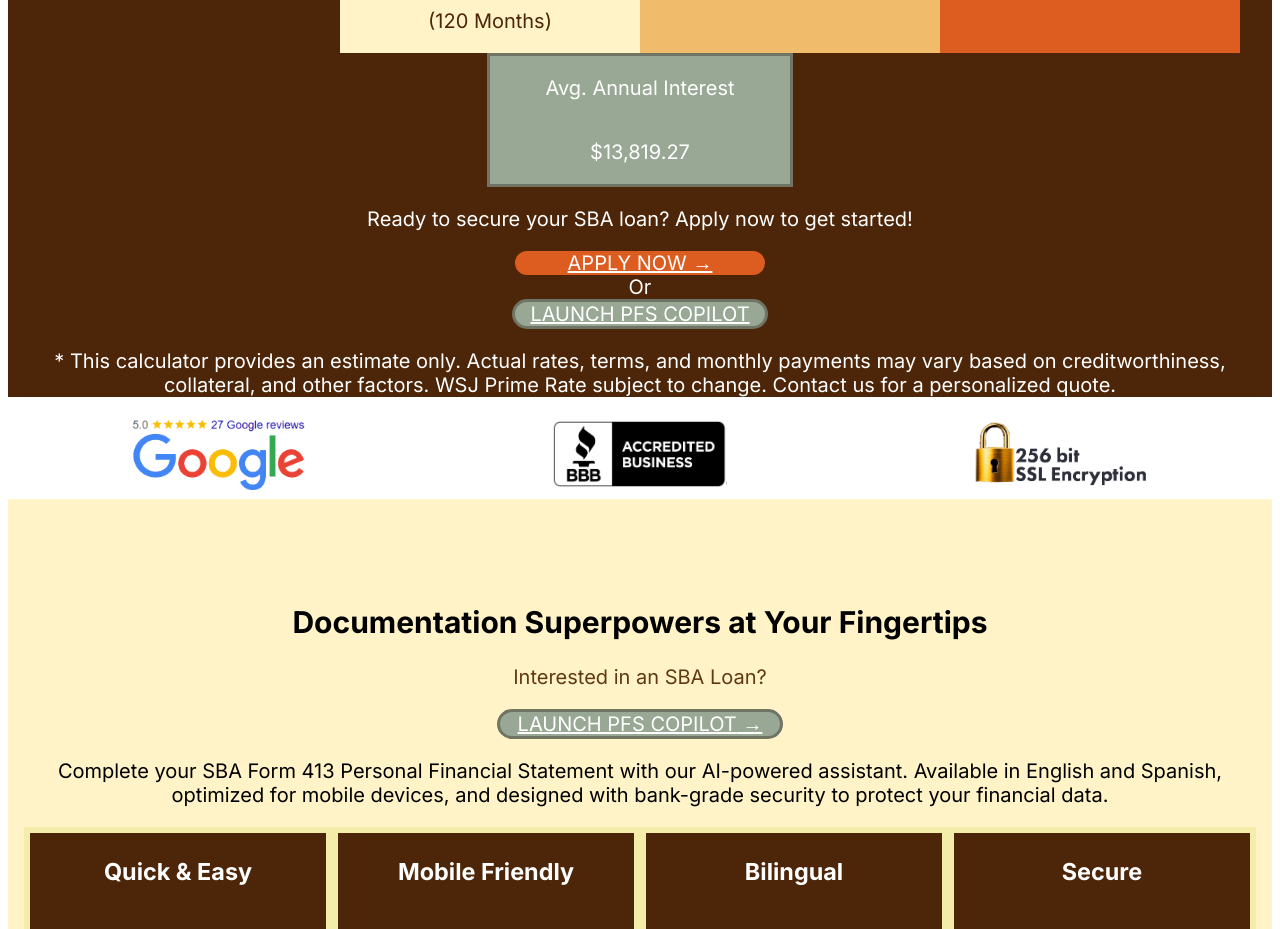
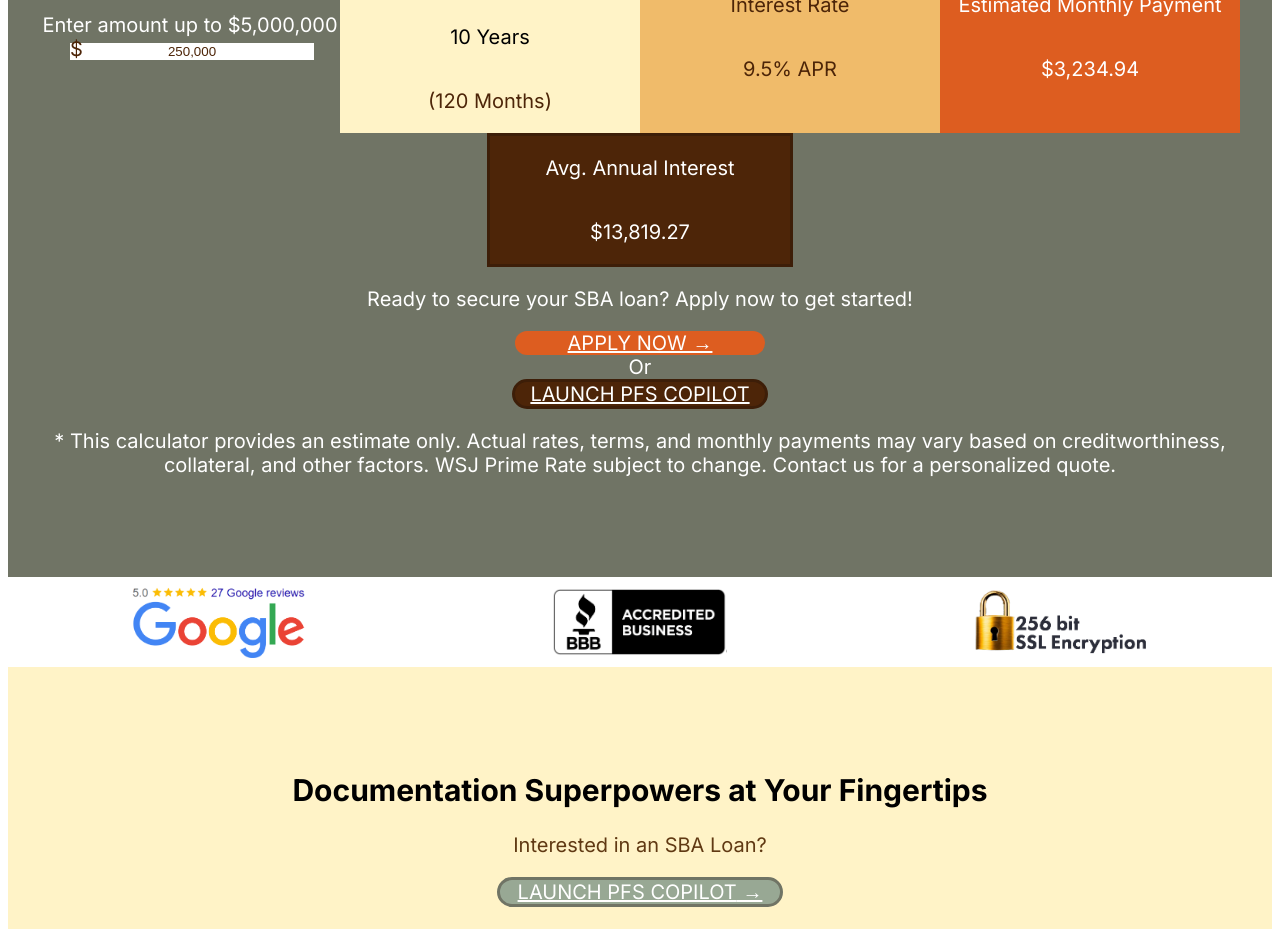
Before and after one commit to nomanoff9/core-business-capital-site, a Next.js app: page /en/sba-calculator in a window 1280 px wide. Shown: the part 420-1349 px from the top of the page. Built offline with nearby package versions, Linux system fonts and the light colour scheme.

Commit message:
Optimize analytics & update SBA Calculator styling - Remove direct GA4 (saves 155KB), update calculator colors and input styling

```diff
--- a/src/app/[lang]/layout.tsx
+++ b/src/app/[lang]/layout.tsx
@@ -2,7 +2,6 @@ import type { Metadata, Viewport } from 'next';
 import { Inter } from 'next/font/google';
 import '../globals.css';
 import { notFound } from 'next/navigation';
-import GoogleAnalytics from '@/components/GoogleAnalytics';
 import GoogleTagManager from '@/components/GoogleTagManager';
 import UTMTracker from '@/components/UTMTracker';
 import { Suspense } from 'react';
@@ -107,7 +106,6 @@ export default async function LocaleLayout({
         </noscript>
 
         <GoogleTagManager gtmId="GTM-53D883F" />
-        <GoogleAnalytics measurementId="G-QVMLEDCCHV" />
         {/* UTM Tracker for Bing Ads and other campaign tracking */}
         <Suspense fallback={null}>
           <UTMTracker />
--- a/src/components/GoogleAnalytics.tsx
+++ /dev/null
@@ -1,37 +0,0 @@
-'use client';
-
-import { useEffect } from 'react';
-import Script from 'next/script';
-
-export default function GoogleAnalytics({ measurementId }: { measurementId: string }) {
-  useEffect(() => {
-    // Initialize dataLayer immediately
-    interface GtagWindow extends Window {
-      dataLayer?: unknown[];
-      gtag?: (...args: unknown[]) => void;
-    }
-    const gtagWindow = window as GtagWindow;
-    gtagWindow.dataLayer = gtagWindow.dataLayer || [];
-
-    function gtag(...args: unknown[]) {
-      if (gtagWindow.dataLayer) {
-        gtagWindow.dataLayer.push(args);
-      }
-    }
-
-    gtagWindow.gtag = gtag;
-    gtag('js', new Date());
-    gtag('config', measurementId, {
-      page_path: window.location.pathname,
-    });
-  }, [measurementId]);
-
-  return (
-    <>
-      <Script
-        src={`https://www.googletagmanager.com/gtag/js?id=${measurementId}`}
-        strategy="afterInteractive"
-      />
-    </>
-  );
-}
--- a/src/components/PFSCopilot.tsx
+++ b/src/components/PFSCopilot.tsx
@@ -10,8 +10,8 @@ interface PFSCopilotProps {
 const PFSCopilot = memo(function PFSCopilot({ dict }: PFSCopilotProps) {
   return (
     <section
-      className="px-4 pt-20 pb-0"
-      style={{ backgroundColor: '#fff3c7', margin: 0, padding: '80px 16px 0 16px' }}
+      className="px-4"
+      style={{ backgroundColor: '#fff3c7', margin: 0, padding: '80px 16px' }}
       role="region"
       aria-labelledby="pfs-copilot-heading"
     >
--- a/src/components/SBACalculator.tsx
+++ b/src/components/SBACalculator.tsx
@@ -63,8 +63,8 @@ const SBACalculator = memo(function SBACalculator({ dict, lang = 'en' }: SBACalc
 
   return (
     <section
-      className="py-0 px-4"
-      style={{ backgroundColor: '#4d2508' }}
+      className="px-4"
+      style={{ backgroundColor: '#707465', margin: 0, padding: '80px 16px' }}
       role="region"
       aria-labelledby="sba-calculator-heading"
     >
@@ -99,7 +99,7 @@ const SBACalculator = memo(function SBACalculator({ dict, lang = 'en' }: SBACalc
             </label>
             <div className="relative w-4/5">
               <span
-                className="absolute left-4 top-1/2 transform -translate-y-1/2 text-2xl font-bold"
+                className="absolute left-5 top-1/2 transform -translate-y-1/2 text-4xl font-bold"
                 style={{ color: '#4d2508' }}
               >
                 $
@@ -109,9 +109,8 @@ const SBACalculator = memo(function SBACalculator({ dict, lang = 'en' }: SBACalc
                 type="text"
                 value={loanAmount ? parseInt(loanAmount).toLocaleString('en-US') : ''}
                 onChange={handleInputChange}
-                className="w-full text-3xl font-bold py-5 pl-10 pr-3 border-4 rounded-xl focus:outline-none focus:ring-4 focus:ring-orange-400 transition-all duration-200 text-center"
+                className="w-full text-5xl font-bold py-6 pl-12 pr-4 border-0 rounded-xl focus:outline-none focus:ring-4 focus:ring-orange-400 transition-all duration-200 text-center"
                 style={{
-                  borderColor: '#dd5d20',
                   color: '#4d2508'
                 }}
                 placeholder="0"
@@ -129,7 +128,7 @@ const SBACalculator = memo(function SBACalculator({ dict, lang = 'en' }: SBACalc
             <p className="text-sm font-semibold mb-1" style={{ color: '#4d2508' }}>
               {dict.sbaCalculator.loanTerm}
             </p>
-            <p className="text-2xl font-bold" style={{ color: '#dd5d20' }}>
+            <p className="text-2xl font-black" style={{ color: '#000000' }}>
               10 {dict.sbaCalculator.years}
             </p>
             <p className="text-sm" style={{ color: '#4d2508' }}>
@@ -166,7 +165,7 @@ const SBACalculator = memo(function SBACalculator({ dict, lang = 'en' }: SBACalc
           {/* Column 5: Average Annual Interest */}
           <div
             className="flex-1 min-w-[260px] max-w-[300px] rounded-2xl text-center shadow-xl p-6 flex flex-col justify-center hover:shadow-2xl transition-all duration-300"
-            style={{ backgroundColor: '#98a894', border: '3px solid #707465' }}
+            style={{ backgroundColor: '#4d2508', border: '3px solid #3d1e08' }}
           >
             <p className="text-sm font-semibold mb-2" style={{ color: '#ffffff' }}>
               {dict.sbaCalculator.avgAnnualInterest}
@@ -205,18 +204,18 @@ const SBACalculator = memo(function SBACalculator({ dict, lang = 'en' }: SBACalc
               href={`/${lang}/pfs-copilot`}
               className="inline-flex items-center justify-center px-12 py-4 text-lg font-extrabold rounded-full transition-all duration-300 transform hover:scale-105 focus:outline-none focus:ring-4 uppercase tracking-wide shadow-lg hover:shadow-2xl"
               style={{
-                backgroundColor: '#98a894',
+                backgroundColor: '#4d2508',
                 color: '#ffffff',
-                border: '3px solid #707465',
+                border: '3px solid #3d1e08',
                 minWidth: '250px'
               }}
               onMouseEnter={(e) => {
-                e.currentTarget.style.backgroundColor = '#aabaa7';
-                e.currentTarget.style.borderColor = '#707465';
+                e.currentTarget.style.backgroundColor = '#5d3518';
+                e.currentTarget.style.borderColor = '#3d1e08';
               }}
               onMouseLeave={(e) => {
-                e.currentTarget.style.backgroundColor = '#98a894';
-                e.currentTarget.style.borderColor = '#707465';
+                e.currentTarget.style.backgroundColor = '#4d2508';
+                e.currentTarget.style.borderColor = '#3d1e08';
               }}
             >
               {dict.sbaCalculator.launchPFS}
```
Also changed, not shown: 1 other file (tests, documents, lock files or other folders).
